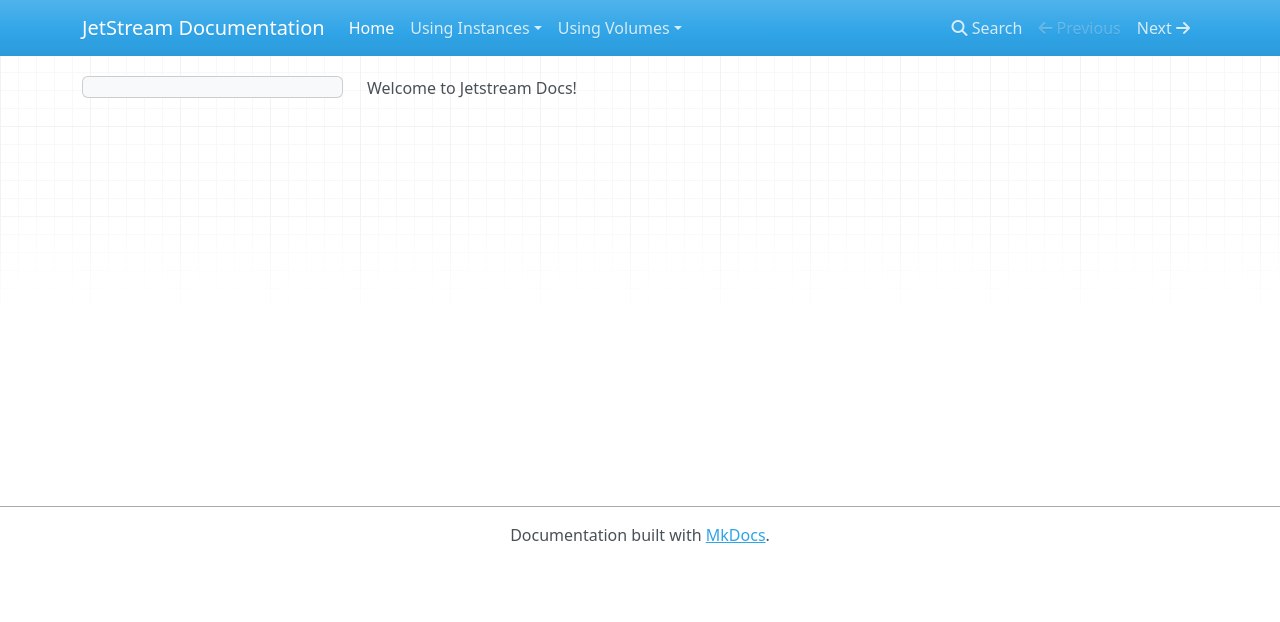
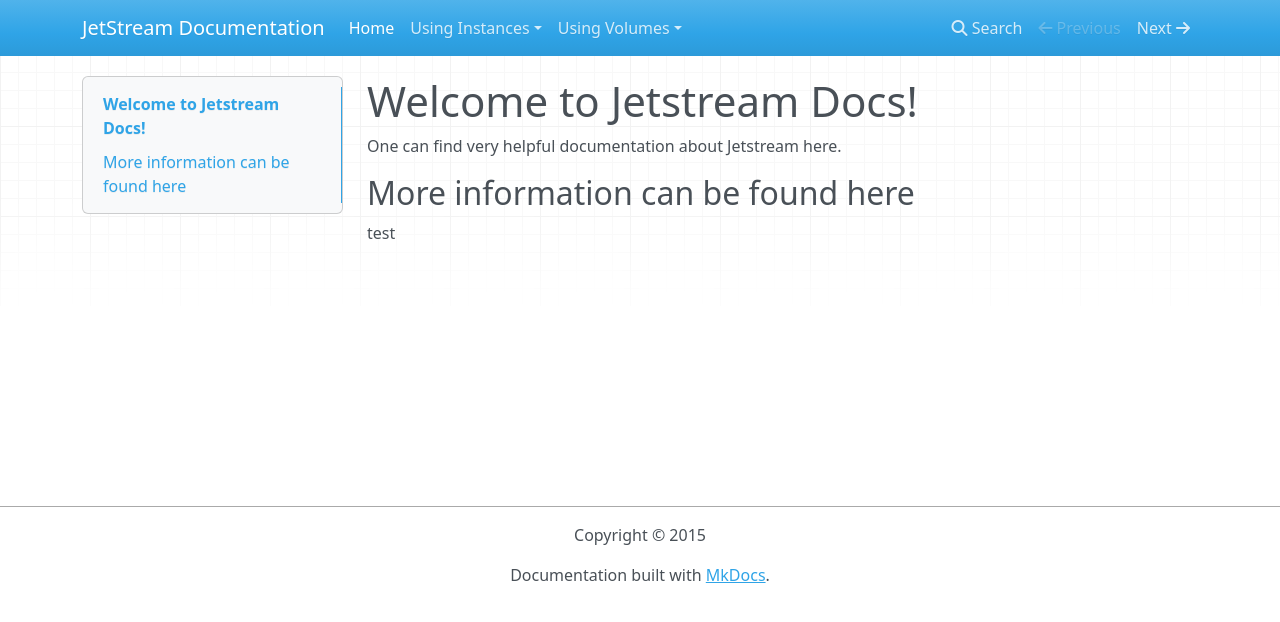
Before and after one commit to kkennedyua/JetstreamDocs, an MkDocs documentation site: the page built from docs/index.md, in a window 1280 px wide. Shown: the top 622 px of the page. Built offline with MkDocs 1.6.1, drawn with Linux system fonts in a browser that asks for light colours; nearby versions of some CDN libraries; old or Windows-style settings are respelled for this version of MkDocs.

Commit message:
Add content to index and update mkdocs

```diff
--- a/docs/index.md
+++ b/docs/index.md
@@ -1 +1,7 @@
-Welcome to Jetstream Docs!
+# Welcome to Jetstream Docs!
+
+One can find very helpful documentation about Jetstream here.
+
+
+## More information can be found here
+test
--- a/mkdocs.yml
+++ b/mkdocs.yml
@@ -4,3 +4,5 @@ pages:
 - ['index.md', 'Home']
 - ['using-images/UsingInstancesAndImages.md', 'Using Instances', 'Using Images and Launching Instances']
 - ['using-volumes/UsingVolumes.md', 'Using Volumes', 'Using Volumes in Instances']
+
+copyright: Copyright &copy; 2015
```
